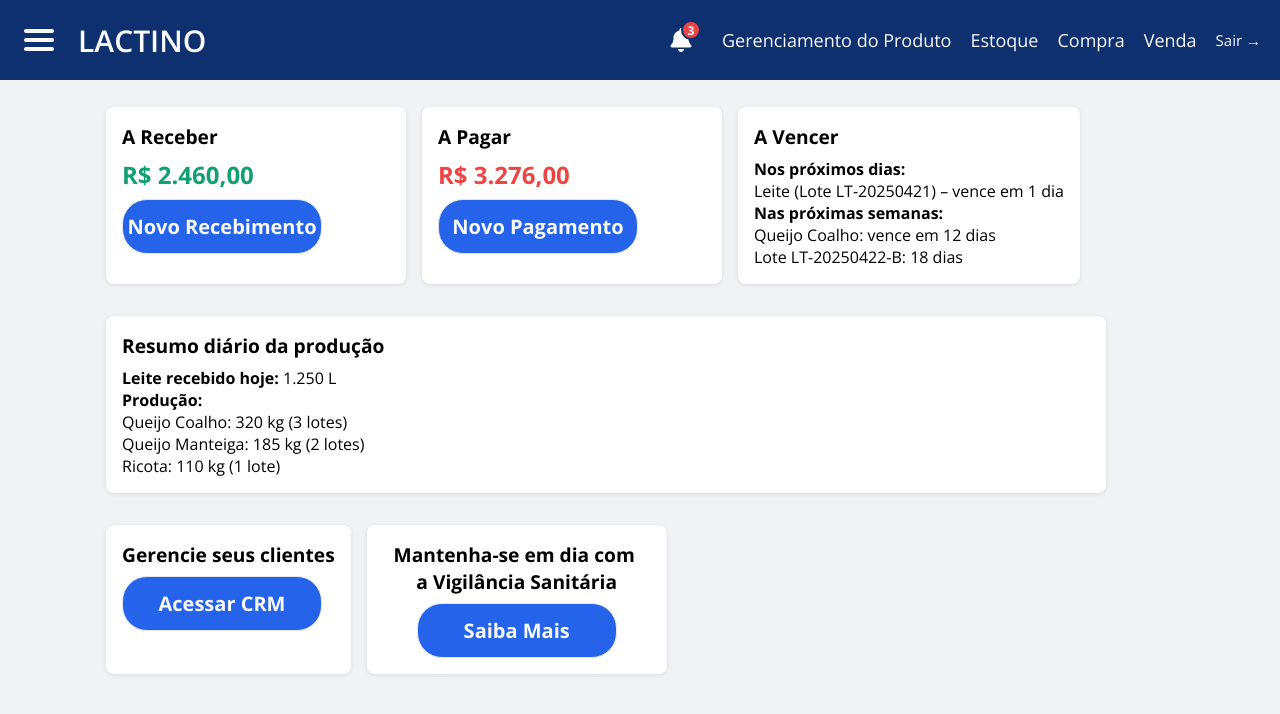
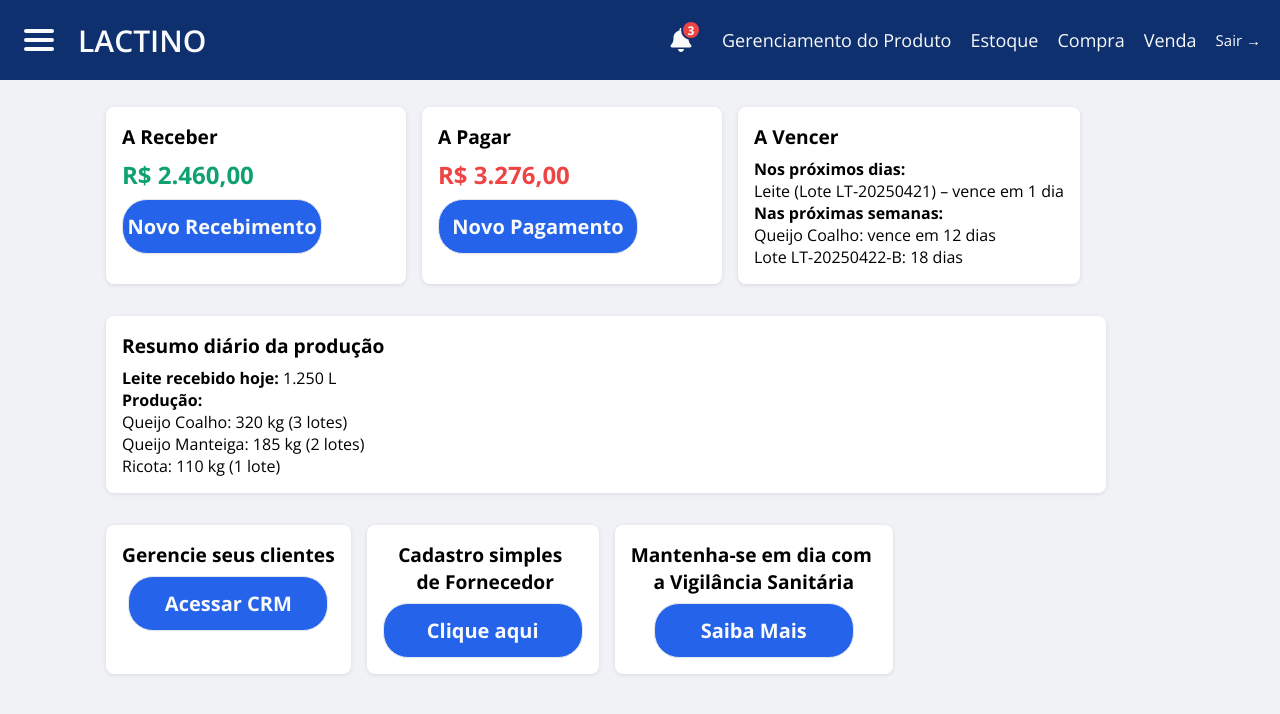
Before and after one commit to the-boys-technology/lactino-frontend, a React (Vite) app: page / in a window 1280 px wide. Shown: the top 714 px of the page. Built offline with nearby package versions, Linux system fonts and the light colour scheme.

Commit message:
refactor: mudando modalFornecedor para Dashboard

```diff
--- a/src/components/Dashboard.tsx
+++ b/src/components/Dashboard.tsx
@@ -5,10 +5,18 @@ import '../css/dashboard.css'
 import Botao from '../components/Botao'
 import PopupVigilancia from '../features/Home/PopUpVigilancia/PopupVigilancia'
 import { useNavigate } from 'react-router-dom';
+import { Fornecedor } from '../types/fornecedor'
+import ModalFornecedor from '../features/Home/ModalFornecedor/ModalFornecedor'
 
 export default function Dashboard() {
   const navigate = useNavigate();
-  const [showPopup, setShowPopup] = useState(false)
+  const [showPopup, setShowPopup] = useState(false);
+  const [showModalFornecedor, setShowModalFornecedor] = useState(false);
+
+  const handleSaveFornecedor = (fornecedor: Fornecedor) => {
+    console.log("Fornecedor salvo", fornecedor);
+    setShowModalFornecedor(false);
+  };
 
   return (
     <div className="dashboard">
@@ -41,7 +49,9 @@ export default function Dashboard() {
           </p>
         </Card>
 
-        <Card title="Gerencie seus clientes">
+        <Card
+          className="card--center"
+          title={"Gerencie seus clientes"}>
           <Botao
           label='Acessar CRM'
           tipo='primary'
@@ -50,7 +60,16 @@ export default function Dashboard() {
         </Card>
 
         <Card
-          size='medium'
+          className="card--center"
+          title={"Cadastro simples \n de Fornecedor"}>
+          <Botao
+            tipo="primary"
+            label="Clique aqui"
+            htmlType='button'
+            onClick={() => setShowModalFornecedor(true)} />
+        </Card>
+
+        <Card
           className="card--center"
           title={"Mantenha-se em dia com \na Vigilância Sanitária"}>
           <Botao
@@ -61,6 +80,13 @@ export default function Dashboard() {
         </Card>
 
       </div>
+        {showModalFornecedor && (
+        <ModalFornecedor
+          onClose={() => setShowModalFornecedor(false)}
+          onSave={handleSaveFornecedor}
+        />
+      )}
+
       {showPopup && <PopupVigilancia onClose={() => setShowPopup(false)} />}
     </div>
   )
--- a/src/features/GestaoCompras/ModalFornecedor/ModalFornecedor.tsx
+++ b/src/features/Home/ModalFornecedor/ModalFornecedor.tsx
@@ -1,9 +1,10 @@
 import { useState } from "react";
 import Botao from "../../../components/Botao";
 import { criarFornecedor } from "../../../services/fornecedores";
-import "../../../features/GestaoCompras/ModalFornecedor/ModalFornecedor.css";
-import { Fornecedor } from "../../../types/transacao";
 import { Campo } from "../../../components/Campo";
+import { Fornecedor } from "../../../types/fornecedor";
+import { toast } from "react-toastify";  // Importe o toast
+import "../ModalFornecedor/ModalFornecedor.css";
 
 interface Props {
   onClose: () => void;
@@ -18,13 +19,13 @@ export default function ModalFornecedor({ onClose, onSave }: Props) {
 
   const handleSubmit = async () => {
     if (!nome.trim()) {
-      setMensagem("O nome do fornecedor é obrigatório.");
+      toast.error("O nome do fornecedor é obrigatório.");
       return;
     }
 
     try {
       await criarFornecedor({ nome, email, localizacao });
-      setMensagem("Fornecedor cadastrado com sucesso!");
+      toast.success("Fornecedor cadastrado com sucesso!");
       const novoFornecedor: Fornecedor = {
         id: Date.now(),
         nome,
@@ -37,7 +38,7 @@ export default function ModalFornecedor({ onClose, onSave }: Props) {
       }, 1500);
     } catch (error) {
       console.error("Erro ao cadastrar fornecedor", error);
-      setMensagem("Erro ao cadastrar fornecedor. Tente novamente.");
+      toast.error("Erro ao cadastrar fornecedor. Tente novamente.");
     }
   };
 
@@ -54,20 +55,23 @@ export default function ModalFornecedor({ onClose, onSave }: Props) {
             label="Nome do Fornecedor"
             placeHolder="Insira o nome do fornecedor"
             type="text"
+            styleInput={{ width: "15rem" }}
             value={nome}
             inputFunction={(e) => setNome(e.target.value)}
           />
           <Campo
-            label="E-mail (opcional)"
-            placeHolder="Insira o email do fornecerdor"
+            label="E-mail"
+            placeHolder="Insira o email do fornecedor"
             type="text"
+            styleInput={{ width: "15rem" }}
             value={email}
             inputFunction={(e) => setEmail(e.target.value)}
           />
           <Campo
-            label="Localização (opcional)"
+            label="Localização"
             placeHolder="Insira o endereço do fornecedor"
             type="text"
+            styleInput={{ width: "15rem" }}
             value={localizacao}
             inputFunction={(e) => setLocalizacao(e.target.value)}
           />
@@ -76,8 +80,18 @@ export default function ModalFornecedor({ onClose, onSave }: Props) {
         {mensagem && <p className="modal-fornecedor__mensagem">{mensagem}</p>}
 
         <div className="modal-fornecedor__botoes">
-          <Botao tipo="secondary" label="Cancelar" onClick={onClose} htmlType={"submit"} />
-          <Botao tipo="primary" label="Salvar" onClick={handleSubmit} htmlType={"button"} />
+          <Botao
+            tipo="secondary"
+            label="Cancelar"
+            onClick={onClose}
+            htmlType={"submit"}
+          />
+          <Botao
+            tipo="primary"
+            label="Salvar"
+            onClick={handleSubmit}
+            htmlType={"button"}
+          />
         </div>
       </div>
     </div>
--- a/src/services/fornecedores.ts
+++ b/src/services/fornecedores.ts
@@ -1,6 +1,6 @@
 import { AxiosError } from "axios";
 import { api } from "./api";
-import { Fornecedor } from "../types/transacao";
+import { Fornecedor } from "../types/fornecedor";
 
 export const criarFornecedor = async (dados: Omit<Fornecedor, "id">) => {
   try {
```
Also changed, not shown: src/features/Home/ModalFornecedor/ModalFornecedor.css (renamed from src/features/GestaoCompras/ModalFornecedor/ModalFornecedor.css).
